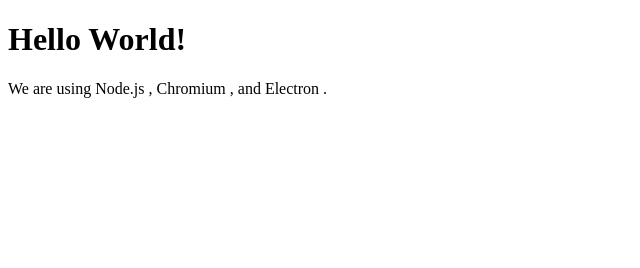
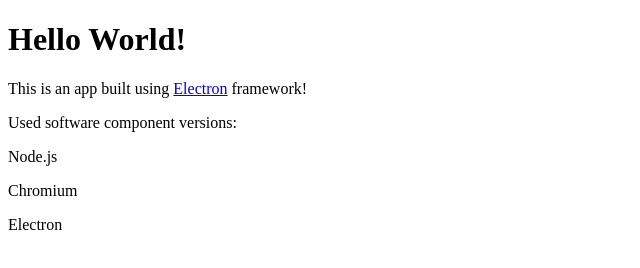
Before and after one commit to rekolae/Electron-System-Monitor, an Electron app: page index.html in a window 800 px wide. Shown: the whole page, without its empty margins (0-640 px from the left). Drawn offline with Linux system fonts and the light colour scheme.

Commit message:
Modified page formatting

```diff
--- a/index.html
+++ b/index.html
@@ -8,9 +8,15 @@
     <title>Hello World!</title>
   </head>
   <body>
-    <h1>Hello World!</h1>
-    We are using Node.js <span id="node-version"></span>,
-    Chromium <span id="chrome-version"></span>,
-    and Electron <span id="electron-version"></span>.
+    <div id="app" class="container">
+      <h1>Hello World!</h1>
+      <p>
+        This is an app built using <a href="https://www.electronjs.org/" class="link">Electron</a> framework!
+      </p>
+      <p>Used software component versions:</p>
+      <p>Node.js <span id="node-version"></span></p>
+      <p>Chromium <span id="chrome-version"></span></p>
+      <p>Electron <span id="electron-version"></span></p>
+    </div>
   </body>
 </html>
```
